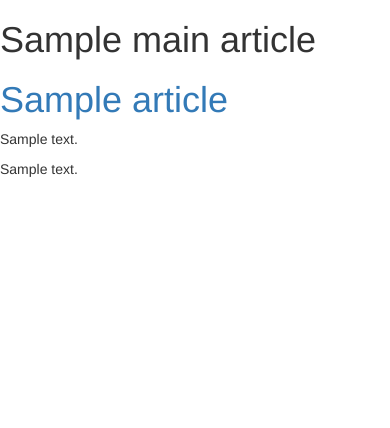
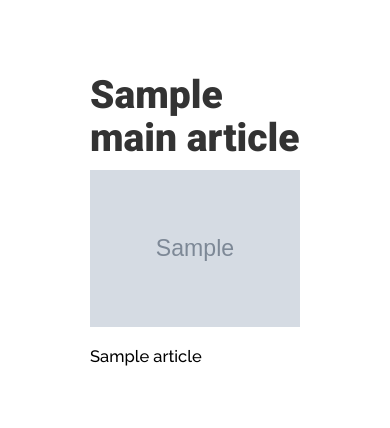
Before and after one commit to kiman121/news-outlet, a Flask app: template app/templates/news-articles.html in a window 390 px wide. Shown: the top 428 px of the page. Run offline with Flask 2, Linux system fonts and the light colour scheme; the template is opened without the code that fills it: most values are stand-ins (such as "Sample title", 1, 10 or a date in 2020); grey boxes marked "Sample" are stand-in pictures; some libraries are stand-ins or nearby versions.

Commit message:
add styling for the main story and other stories

```diff
--- a/app/main/views.py
+++ b/app/main/views.py
@@ -1,7 +1,6 @@
 from flask import render_template, redirect, url_for, request
 from . import main
 from ..requests import get_sources, get_articles, get_article
-# from ..models import Source, Article
 
 
 @main.route('/')
--- a/app/requests.py
+++ b/app/requests.py
@@ -108,7 +108,7 @@ def get_articles(source_id):
     '''
     Function that gets news articles for a selected sources
 
-    https://newsapi.org/v2/top-headlines?sources=bbc-news&apiKey=70a9b9d3f1624d63b54bf7ddd06b8c4d
+    https://newsapi.org/v2/top-headlines?sources=abc-news&apiKey=70a9b9d3f1624d63b54bf7ddd06b8c4d
 
     '''
     page_resource = 'top-headlines?sources={}&apiKey={}'.format(
@@ -148,7 +148,7 @@ def process_articles(articles_list, source_id):
         published_at = article_item.get('publishedAt')
         content = article_item.get('content')
 
-        if author:
+        if image_url != 'null':
             article_object = Article(
                 source, author, title, description, article_url, image_url, published_at, content)
             articles_result.append(article_object)
--- a/app/static/css/styles.css
+++ b/app/static/css/styles.css
@@ -4,7 +4,39 @@
   box-sizing: border-box;
   margin: 0;
   padding: 0;
+  font-family: 'Raleway', sans-serif;
+  font-size: 18px;
 }
+
+/* Articles */
+.content-wrapper{
+  margin: 0 2em;
+  padding: 3em;
+}
+.main-story h1{
+  font-family: 'Roboto', sans-serif !important;
+  font-weight: 900 !important;
+  font-size: 39px !important;
+}
+.other-stories h1{
+  font-family: 'Raleway', sans-serif !important;
+  font-size: 1.65rem !important;
+}
+.other-stories img{
+  width: 100%;
+}
+.other-stories ul{
+  list-style-type: none;
+}
+.other-stories ul a{
+  text-decoration: none;
+  color: #000;
+  font-weight: 900;
+}
+.other-stories ul a:hover{
+  text-decoration: underline;
+}
+/* Error page */
 .error-page {
   align-items: center;
   color: #1f1f1f;
--- a/app/templates/base.html
+++ b/app/templates/base.html
@@ -1,5 +1,11 @@
 {% extends 'bootstrap/base.html' %}
 <!-- Styles block -->
 {% block styles %} {{super()}}
-<link rel="stylesheet" href="{{url_for('static',filename='css/styles.css')}}" />
+    <link
+    href="https://fonts.googleapis.com/icon?family=Material+Icons"
+    rel="stylesheet"
+    />
+    <link href="https://fonts.googleapis.com/css2?family=Raleway:ital,wght@0,100;0,200;0,300;0,400;0,500;0,600;0,700;0,800;1,100;1,200;1,300;1,400;1,500;1,700&family=Roboto:wght@300;400;900&display=swap" rel="stylesheet">
+
+    <link rel="stylesheet" href="{{url_for('static',filename='css/styles.css')}}" />
 {% endblock %}
--- a/app/templates/news-articles.html
+++ b/app/templates/news-articles.html
@@ -5,25 +5,23 @@
 
 <!-- Block content -->
 {% block content %}
+    <div class="content-wrapper">
         <div class="row">
-        <div class="col-md-7">
+            <div class="col-md-8 main-story">
                 <h1>{{main_article.title}}</h1>
             </div>
-        <div class="col-md-5">
+            <div class="col-md-4 other-stories">
                 <ul>
                     {% for article in articles %}
                         <li>
                             <a href="/articles?source_id={{article.source}}&article_title={{article.title}}">
-                            <h1>{{article.title}}</h1>
+                                <img src="{{article.image_url}}" alt="">
+                                <h1>{{article.title|truncate(40)}}</h1>
                             </a>
-                        <p>{{article.description}}</p>
-                        <p>{{article.content}}</p>
                         </li>
                     {% endfor %}
                 </ul>
             </div>
         </div>
-    <!-- <ul>
-        {{macro.displayArticleList(articles)}}
-    </ul> -->
+    </div>
 {% endblock %}
```
Also changed, not shown: app/templates/macros.html (+0 -10 lines). Lines whose indentation alone changed are shown as unchanged.
